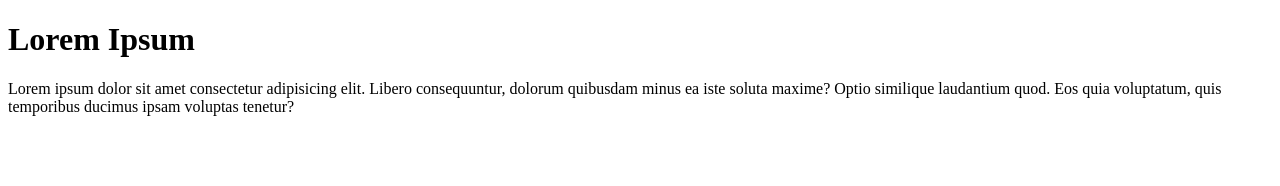
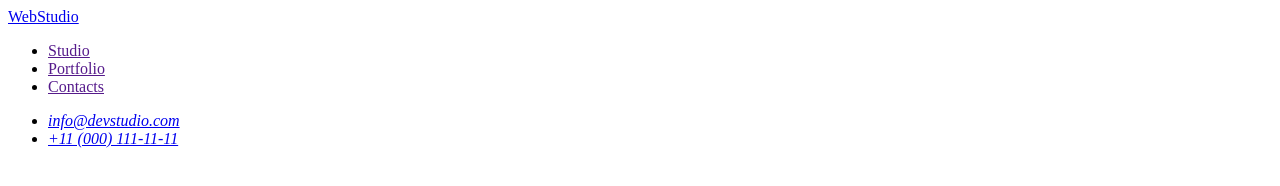
Before and after one commit to NanaTsK/goit-markup-hw-01, a plain HTML site: page index.html in a window 1280 px wide. Drawn offline with Linux system fonts and the light colour scheme.

Commit message:
html start header

```diff
--- a/index.html
+++ b/index.html
@@ -4,15 +4,24 @@
     <meta charset="UTF-8" />
     <meta http-equiv="X-UA-Compatible" content="IE=edge" />
     <meta name="viewport" content="width=device-width, initial-scale=1.0" />
-    <title>Document</title>
+    <title>Web Studio</title>
   </head>
   <body>
-    <h1>Lorem Ipsum</h1>
-    <p>
-      Lorem ipsum dolor sit amet consectetur adipisicing elit. Libero
-      consequuntur, dolorum quibusdam minus ea iste soluta maxime? Optio
-      similique laudantium quod. Eos quia voluptatum, quis temporibus ducimus
-      ipsam voluptas tenetur?
-    </p>
+    <header>
+      <nav>
+        <a href="./index.html">WebStudio</a>
+        <ul>
+          <li><a href="">Studio</a></li>
+          <li><a href="">Portfolio</a></li>
+          <li><a href="">Contacts</a></li>
+        </ul>
+      </nav>
+      <address>
+        <ul>
+          <li><a href="mailto:info@devstudio.com">info@devstudio.com</a></li>
+          <li><a href="tel:+110001111111">+11 (000) 111-11-11</a></li>
+        </ul>
+      </address>
+    </header>
   </body>
 </html>
```
Also changed, not shown: 2 other files.
